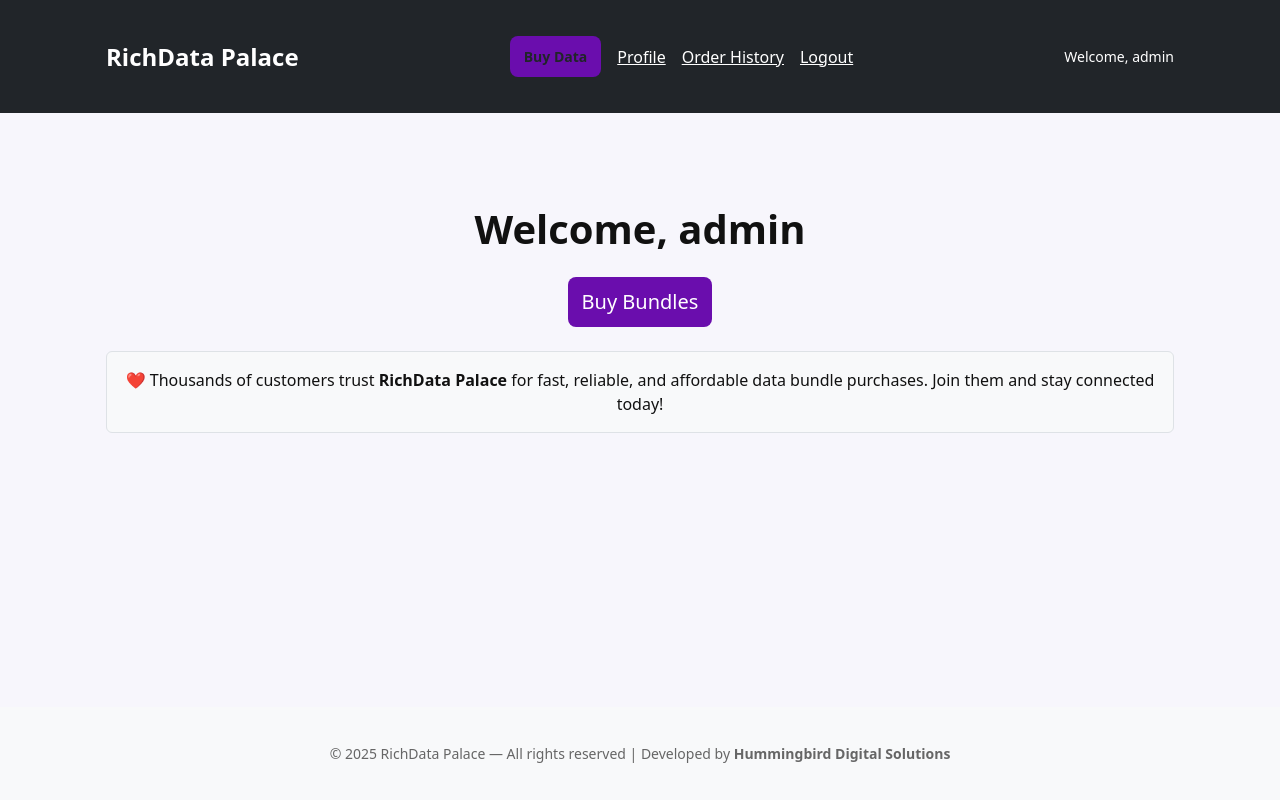
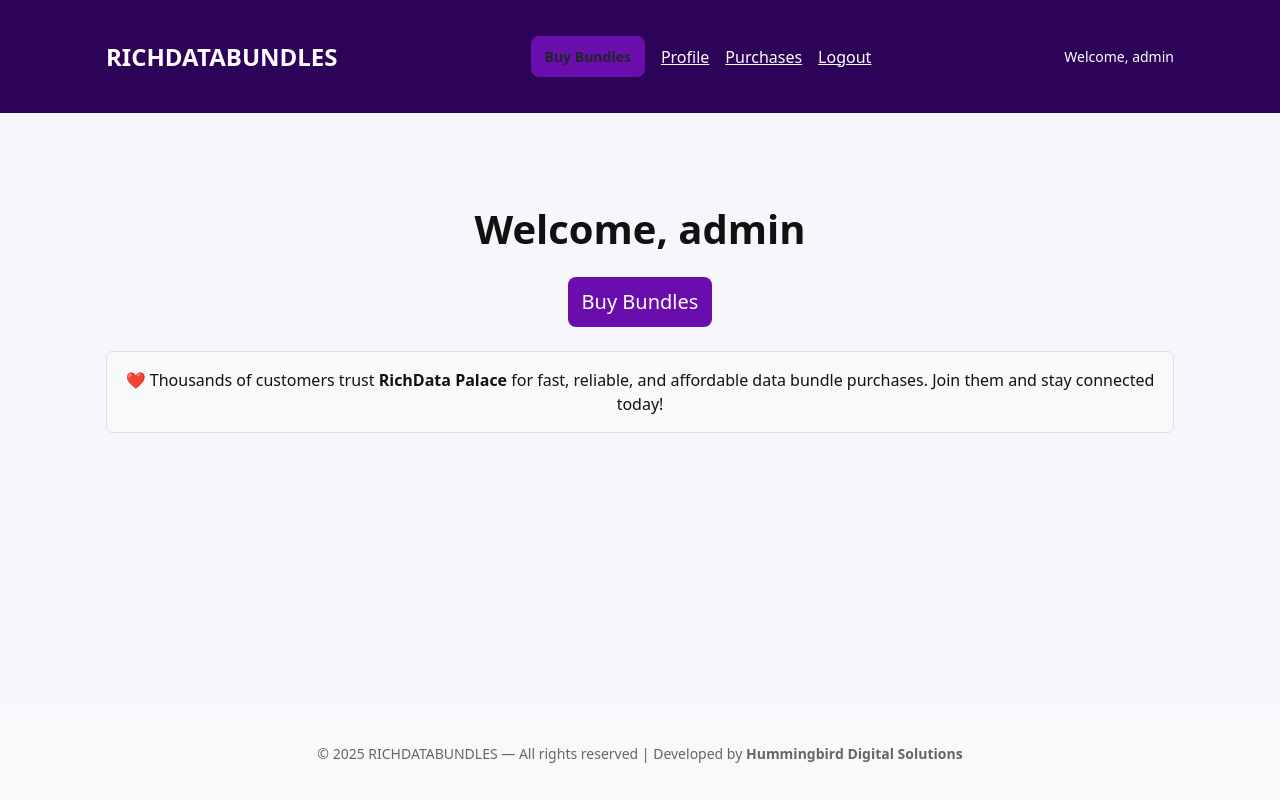
Before and after one commit to Oxbee59/richdatabundle, a Django app: page / in a window 1280 px wide. Run offline with Django 5.2, Linux system fonts and the light colour scheme; a user stored in the database is signed in.

Commit message:
Reverted to violet color and RICHDATABUNDLES name

```diff
--- a/core/templates/core/base.html
+++ b/core/templates/core/base.html
@@ -3,7 +3,7 @@
 <head>
   <meta charset="utf-8">
   <meta name="viewport" content="width=device-width,initial-scale=1">
-  <title>RichData Palace</title>
+  <title>RICHDATABUNDLES</title>
   <link href="https://cdn.jsdelivr.net/npm/bootstrap@5.3.2/dist/css/bootstrap.min.css" rel="stylesheet">
   {% load static %}
   <link rel="stylesheet" href="{% static 'core/css/style.css' %}">
@@ -14,7 +14,7 @@
       left: -260px;
       width: 250px;
       height: 100%;
-      background: #111;
+      background: #2d035a; /* Violet background */
       color: #fff;
       transition: left 0.3s ease;
       z-index: 1050;
@@ -24,15 +24,18 @@
       left: 0;
     }
     .mobile-sidebar a {
-      color: #ccc;
+      color: #ddd;
       text-decoration: none;
       display: block;
       padding: 12px 20px;
-      border-bottom: 1px solid #222;
+      border-bottom: 1px solid #3b0a75;
     }
     .mobile-sidebar a:hover {
-      background: #222;
+      background: #3b0a75;
       color: #fff;
+    }
+    header.bg-violet {
+      background-color: #2d035a !important;
     }
     footer {
       background: #f8f9fa;
@@ -42,17 +45,17 @@
 </head>
 <body class="d-flex flex-column min-vh-100">
 
-<header class="bg-dark text-white py-3">
+<header class="bg-violet text-white py-3">
   <div class="container d-flex align-items-center justify-content-between">
     <div class="d-flex align-items-center">
       <button id="menuToggle" class="btn btn-sm btn-outline-light me-2 d-lg-none">≡</button>
-      <a href="{% url 'dashboard' %}" class="text-decoration-none text-white fs-4 fw-bold">RichData Palace</a>
+      <a href="{% url 'dashboard' %}" class="text-decoration-none text-white fs-4 fw-bold">RICHDATABUNDLES</a>
     </div>
 
     <nav id="mainNav" class="d-none d-lg-flex align-items-center gap-3">
-      <a href="{% url 'buy_bundle' %}" class="btn btn-warning btn-sm fw-bold text-dark">Buy Data</a>
+      <a href="{% url 'buy_bundle' %}" class="btn btn-light btn-sm fw-bold text-dark">Buy Bundles</a>
       <a href="{% url 'profile' %}" class="text-white">Profile</a>
-      <a href="{% url 'my_purchases' %}" class="text-white">Order History</a>
+      <a href="{% url 'my_purchases' %}" class="text-white">Purchases</a>
       <a href="{% url 'logout' %}" class="text-white">Logout</a>
     </nav>
 
@@ -66,8 +69,8 @@
 <div id="mobileSidebar" class="mobile-sidebar d-lg-none">
   <div class="px-3">
     <div class="text-center mb-4">
-      <h5 class="fw-bold">RichData Palace</h5>
-      <p class="small text-muted mb-0">{{ user.username|default:"Guest" }}</p>
+      <h5 class="fw-bold text-white">RICHDATABUNDLES</h5>
+      <p class="small text-light mb-0">{{ user.username|default:"Guest" }}</p>
     </div>
     <a href="{% url 'dashboard' %}">🏠 Dashboard</a>
     <a href="{% url 'buy_bundle' %}">📶 Buy Data</a>
@@ -91,7 +94,7 @@
 
 <footer class="py-3 mt-auto">
   <div class="container text-center small">
-    © 2025 RichData Palace — All rights reserved | Developed by <strong>Hummingbird Digital Solutions</strong>
+    © 2025 RICHDATABUNDLES — All rights reserved | Developed by <strong>Hummingbird Digital Solutions</strong>
   </div>
 </footer>
 
```
